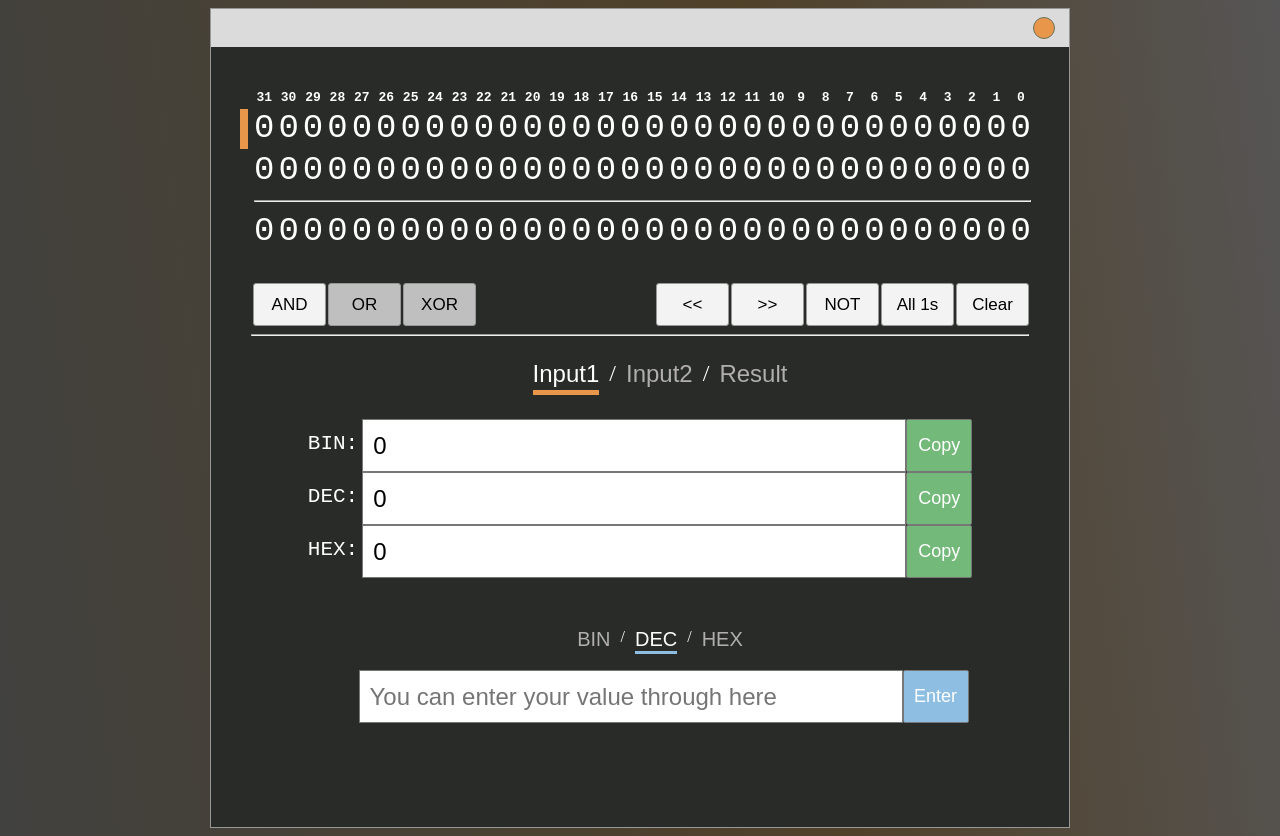
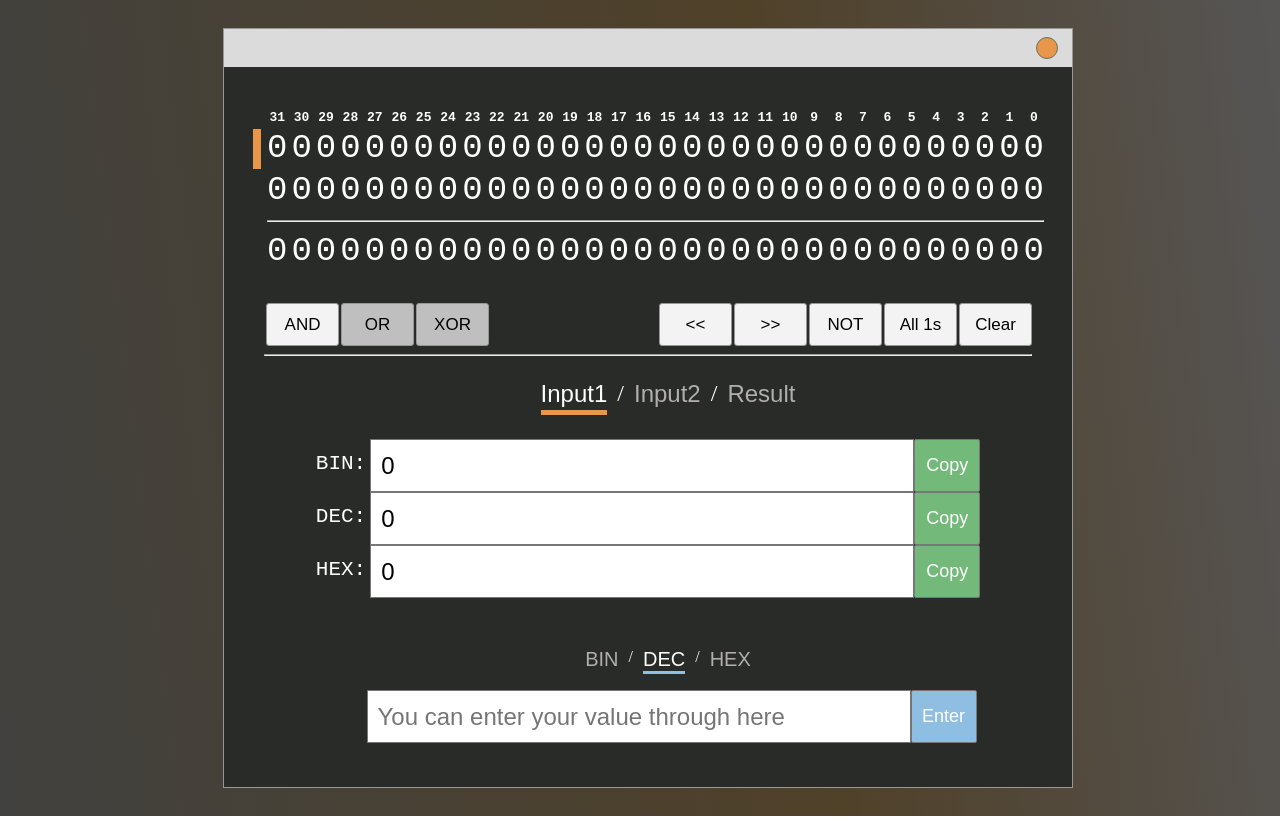
Before and after one commit to Lulkafe/BinaryCalc, a React app: page / in a window 1280 px wide. Built offline with nearby package versions, Linux system fonts and the light colour scheme.

Commit message:
Adjusted w/h of window. Centerized it

```diff
--- a/src/components.tsx
+++ b/src/components.tsx
@@ -11,7 +11,7 @@ export default function BitCalc () {
     const [ state, dispatch ] = useReducer(bitReducer, initState);
 
     return (
-        <div>
+        <div id='app-container'>
             <CalcContext.Provider value={{state, dispatch}}>
                 <Window>
                     <HighlightBar />
--- a/src/style.css
+++ b/src/style.css
@@ -2,7 +2,7 @@
     box-sizing: border-box;
 }
 
-html {
+body {
     background: rgb(65,65,63);
     background: linear-gradient(83deg, rgba(65,65,63,1) 0%, rgba(80,65,41,1) 61%, rgba(86,85,85,1) 100%);
 }
@@ -10,6 +10,15 @@ html {
 :root {
     --accent-color: #E8974A;
     --hl-top: 100px;
+}
+
+#app-container {
+    width: 100vw;
+    height: 100vh;
+    display: flex;
+    justify-content: center;
+    align-items: center;
+    overflow: scroll;
 }
 
 #binTable {
@@ -148,7 +157,7 @@ html {
 }
 
 .ui__bit-mnp-button__disabled {
-    background: #BFBFBF;
+    background: #d2d1d1;
     cursor: auto;
 }
 
@@ -244,14 +253,12 @@ html {
 }
 
 #window {
-    min-width: 860px;
-    min-height: 820px;
-    width: 820px;
+    height: 760px;
+    width: 850px;
     margin: 0 auto;
     color: white;
     background: #282b28;
     position: relative;
-
     border: 1px solid #979797
 }
 
```
Also changed, not shown: 1 other file (tests, documents, lock files or other folders).
